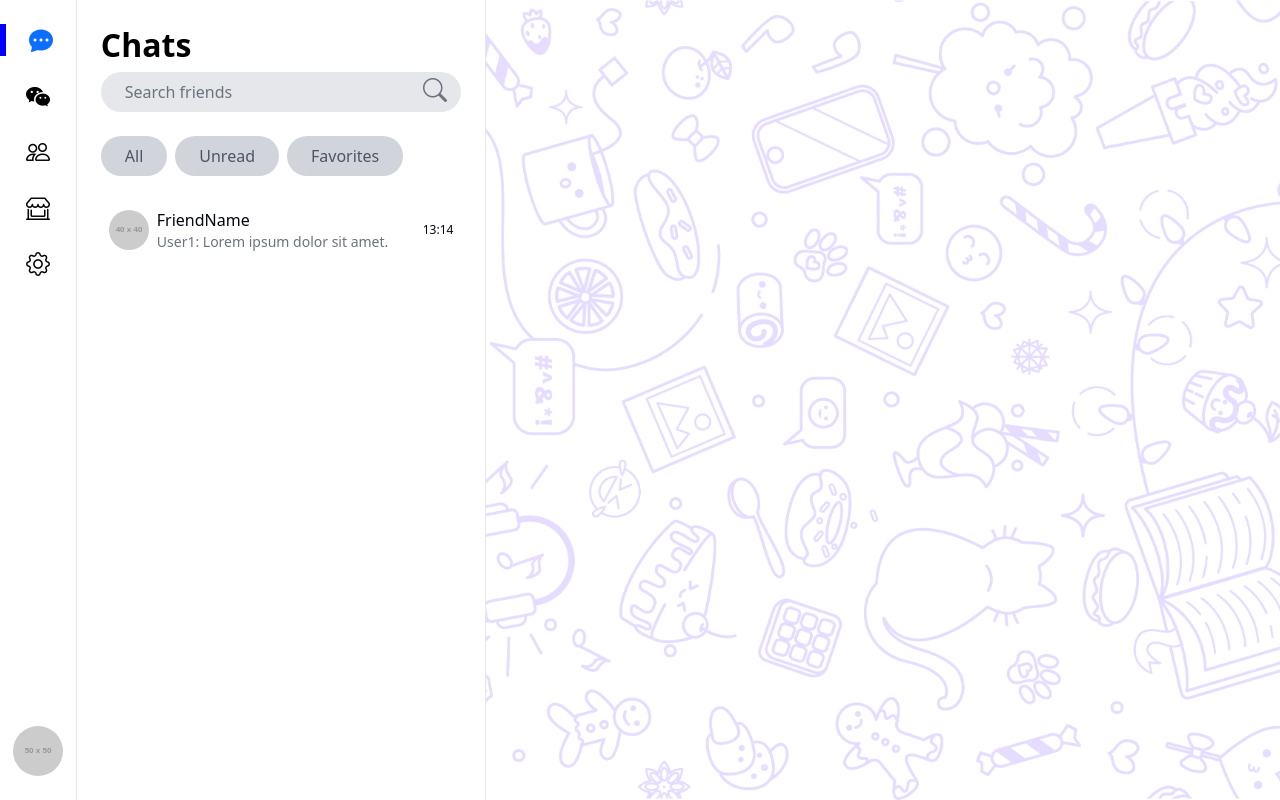
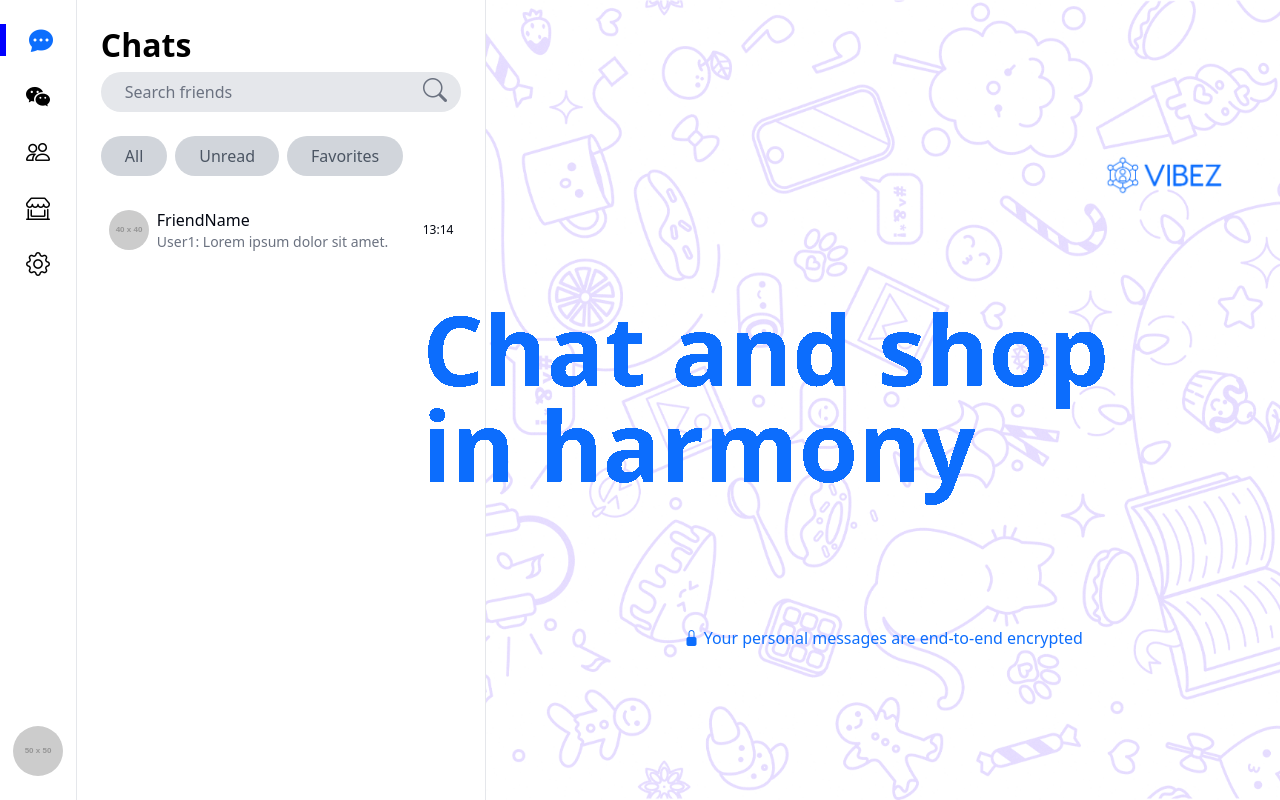
Before and after one commit to OshithRoshantha/Vibez-client, a React (Vite) app: page /Dashboard in a window 1280 px wide. Built offline with nearby package versions, Linux system fonts and the light colour scheme.

Commit message:
feat: add word rotation component and integrate morphing text in Dashboard

```diff
--- /dev/null
+++ b/src/Components/ui/word-rotate.jsx
@@ -0,0 +1,40 @@
+"use client";;
+import { useEffect, useState } from "react";
+import { AnimatePresence, motion } from "framer-motion";
+
+import { cn } from "@/lib/utils";
+
+export default function WordRotate({
+  words,
+  duration = 2500,
+
+  framerProps = {
+    initial: { opacity: 0, y: -50 },
+    animate: { opacity: 1, y: 0 },
+    exit: { opacity: 0, y: 50 },
+    transition: { duration: 0.25, ease: "easeOut" },
+  },
+
+  className
+}) {
+  const [index, setIndex] = useState(0);
+
+  useEffect(() => {
+    const interval = setInterval(() => {
+      setIndex((prevIndex) => (prevIndex + 1) % words.length);
+    }, duration);
+
+    // Clean up interval on unmount
+    return () => clearInterval(interval);
+  }, [words, duration]);
+
+  return (
+    (<div className="overflow-hidden py-2">
+      <AnimatePresence mode="wait">
+        <motion.h1 key={words[index]} className={cn(className)} {...framerProps}>
+          {words[index]}
+        </motion.h1>
+      </AnimatePresence>
+    </div>)
+  );
+}
--- a/src/Pages/Dashboard.jsx
+++ b/src/Pages/Dashboard.jsx
@@ -10,6 +10,8 @@ import DirectChat from '@/Components/DirectChat';
 import GroupChat from '@/Components/GroupChat';
 import FriendInfo from '@/Components/FriendInfo';
 import GroupInfo from '@/Components/GroupInfo';
+import MorphingText from "@/components/ui/morphing-text";
+import mainLogo from '../assets/Icons/main-logo3.png'
 
 
 export default function Dashboard() {
@@ -181,8 +183,12 @@ return (
             {groupInfoMenu && <GroupInfo  darkMode={darkMode}/>}
             <div className="flex-1 p-0 messages-column" style={{height:'100vh'}}>
                 {welcomeVideo &&
-                <div className="w-full flex flex-column text-primary" style={{height:'100vh', backgroundImage: darkMode ? 'url(./src/assets/Wallpapers/dark.png)' : 'url(./src/assets/Wallpapers/light.png)', backgroundSize: 'cover'}}>
-
+                <div className="w-full flex flexflex-column items-center justify-center" style={{height:'100vh', backgroundImage: darkMode ? 'url(./src/assets/Wallpapers/dark.png)' : 'url(./src/assets/Wallpapers/light.png)', backgroundSize: 'cover'}}>
+                    <img src={mainLogo} className='absolute mt-[-35%] right-[4%]'  style={{width:'10%'}}/>
+                    <MorphingText  texts={texts} className="text-primary dark:text-white right-[7%] absolute mt-[-8%] text-left"/>
+                    <div className='text-primary mt-[60%]'>
+                        <i className="bi bi-lock-fill"></i>&nbsp;<p className='inline'>Your personal messages are end-to-end encrypted</p>
+                    </div>
                 </div>
                 }
                 {directMessages && <DirectChat darkMode={darkMode} showFriendInfoMenu={showFriendInfoMenu}/>}
```
Also changed, not shown: src/assets/Icons/main-logo2.png (added), src/assets/Icons/main-logo3.png (added).
